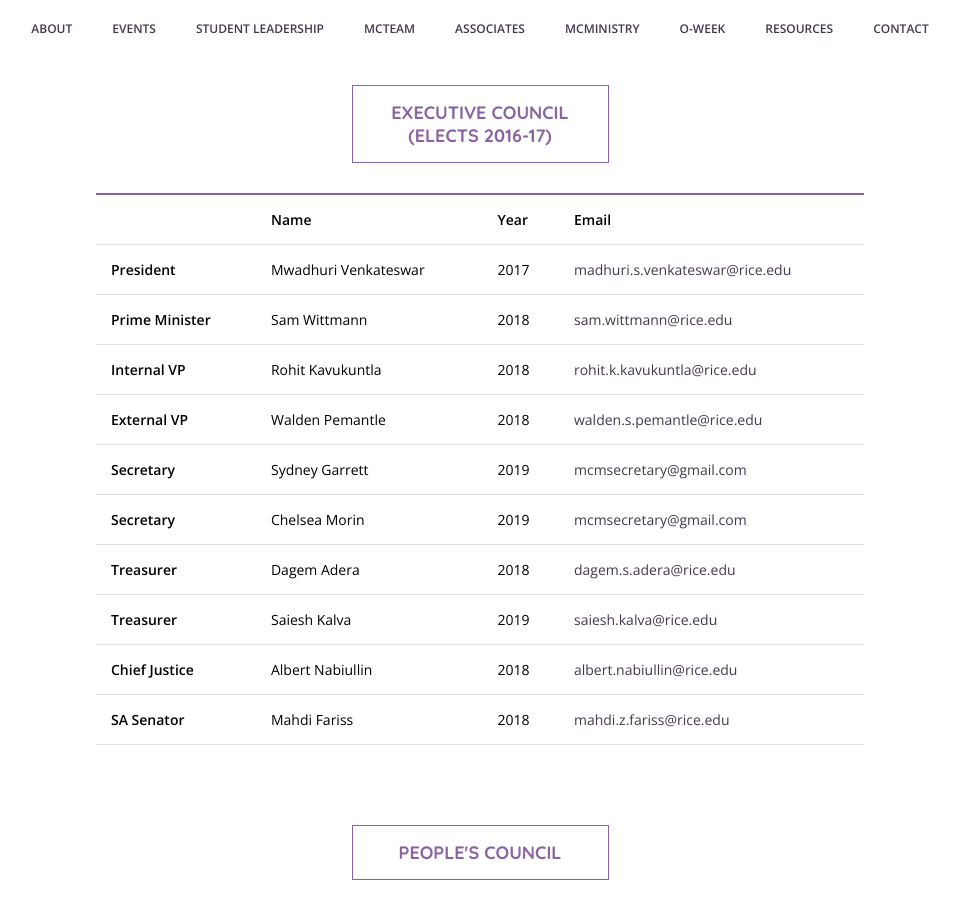
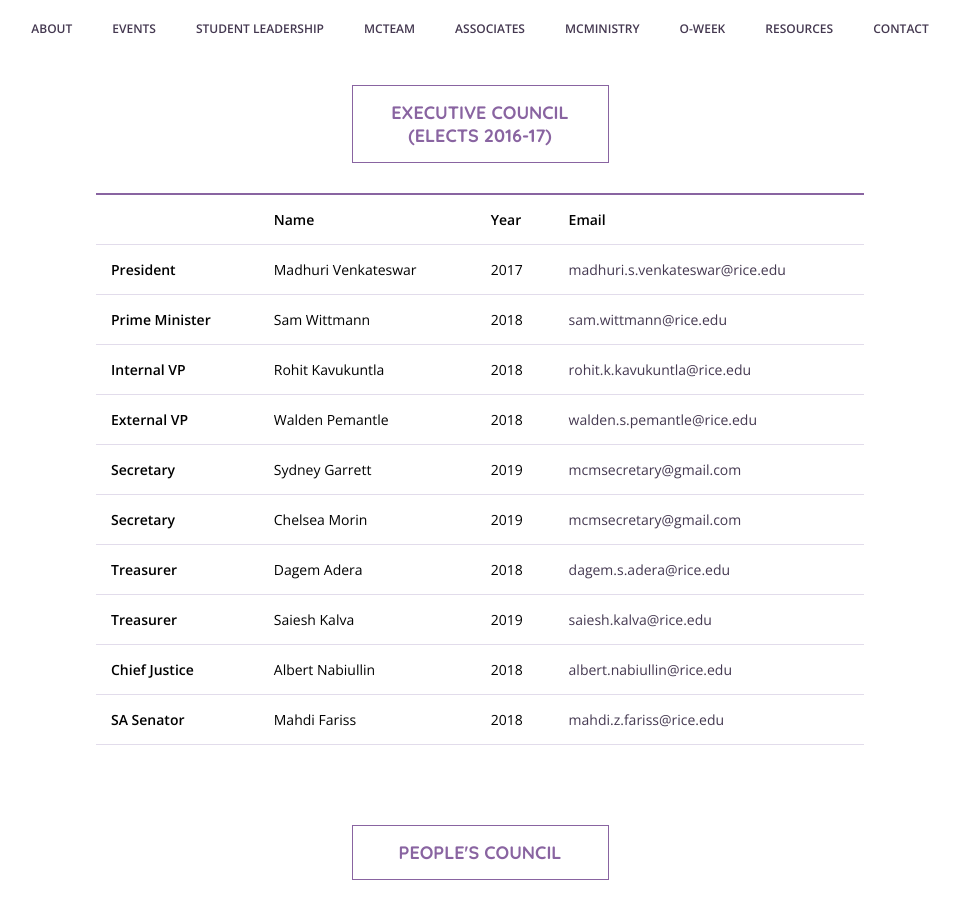
Before and after one commit to mcmurtrycollege/mcmurty-website-old, a Jekyll site: the page built from students/mcministry/index.html, in a window 1280 px wide and 900 px high, scrolled down 505 px. Shown: the whole window, without its empty margins (160-1120 px from the left). Built offline with Jekyll 4.4.1, drawn with Linux system fonts in a browser that asks for light colours; nearby versions of some CDN libraries; some web fonts are replaced.

Commit message:
Mwadhuri

```diff
--- a/_data/mcministry.yml
+++ b/_data/mcministry.yml
@@ -2,7 +2,7 @@
 -   name: Executive Council (Elects 2016-17)
     members:
     -   position: President
-        name: Mwadhuri Venkateswar
+        name: Madhuri Venkateswar
         year: 2017
         email: madhuri.s.venkateswar@rice.edu
     -   position: Prime Minister
```
